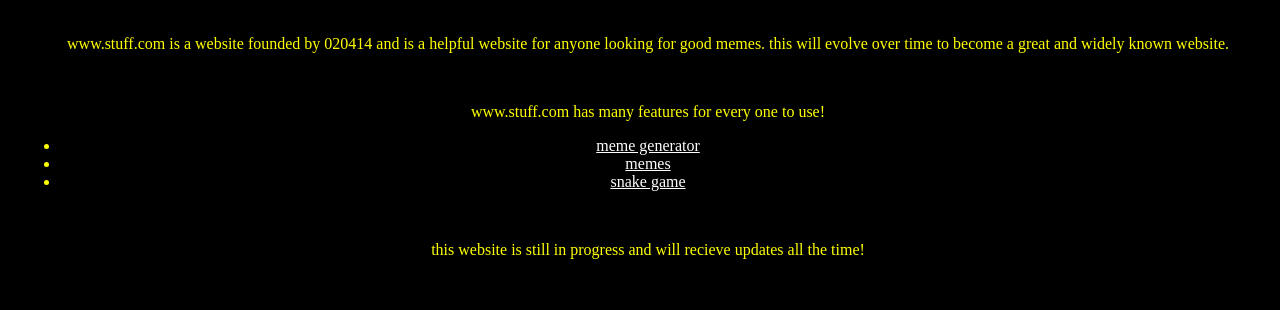
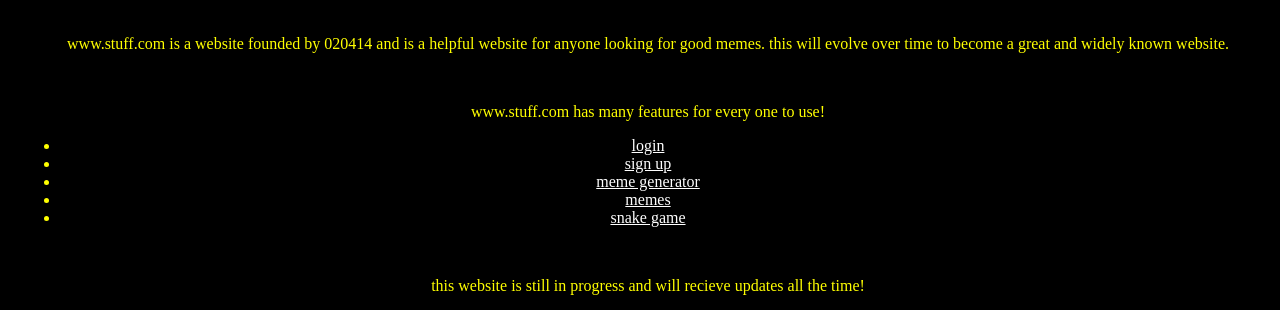
Before and after one commit to bob12321313/www.stuff.com, a plain HTML site: page index.html in a window 1280 px wide. Shown: the part 195-505 px from the top of the page. Drawn offline with Linux system fonts and the light colour scheme.

Commit message:
Update index.html
update main branch

```diff
--- a/index.html
+++ b/index.html
@@ -30,6 +30,8 @@
     <br><p> <ul>www.stuff.com is a website founded by 020414 and is a helpful website for anyone looking for good memes. this will evolve over time to become a great and widely known website.</ul>   </p>
     <br><p> <ul>www.stuff.com has many features for every one to use!</ul>   </p>
     <ul>
+      <li><a href='login.html'>login</a></li>
+      <li><a href='sign up.html'>sign up</a></li>
       <li><a href='meme generater.html'>meme generator</a></li>
       <li><a href='meme.html'>memes</a></li>
       <li><a href='game2.html'>snake game</a></li>
```
